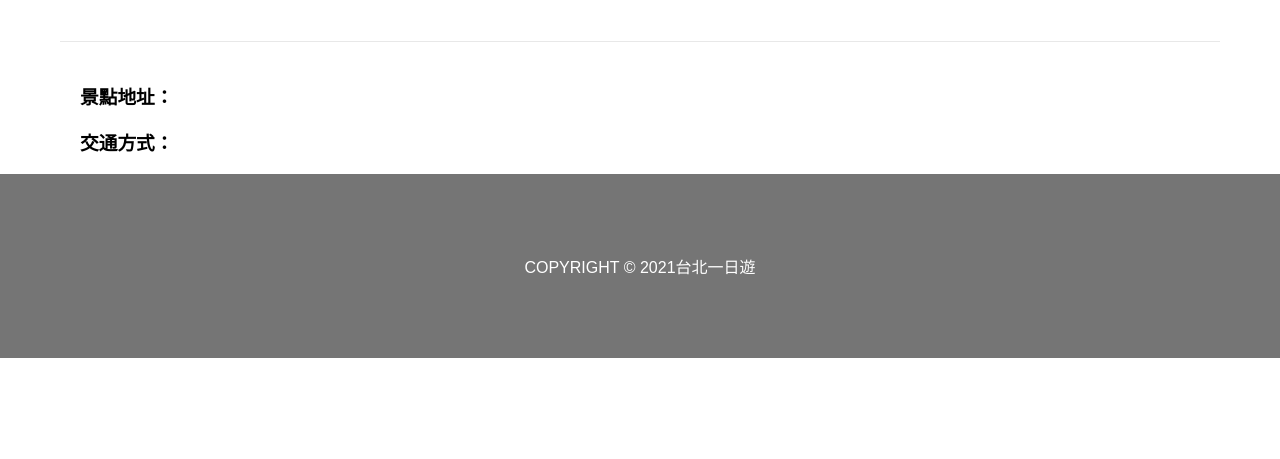
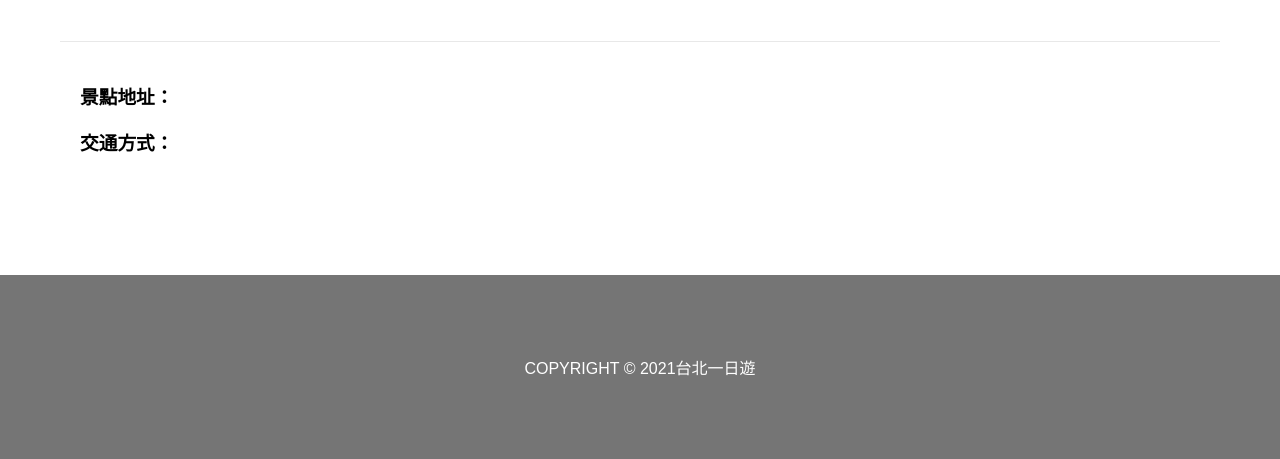
Before and after one commit to VadoHYH/Taipei-day-trip, a FastAPI app: page /attraction/1 in a window 1280 px wide. Shown: the part 524-983 px from the top of the page. Before the commit the page ends 882 px from the top, so only its background shows below. Run offline with FastAPI, Linux system fonts and the light colour scheme.

Commit message:
fix detail

```diff
--- a/taipei-day-trip/static/styles.css
+++ b/taipei-day-trip/static/styles.css
@@ -528,7 +528,6 @@ footer {
     flex-direction: column;
     gap: 20px;
     margin-top: 40px; /* 確保不會與上方內容重疊 */
-    margin-bottom: 120px;
 }
 
 
@@ -547,6 +546,10 @@ footer {
     font-size: 18px;
     font-weight: bold;
 
+}
+
+#transportation{
+    margin-bottom: 120px;
 }
 
 @media (max-width: 1199.99px) {
```
